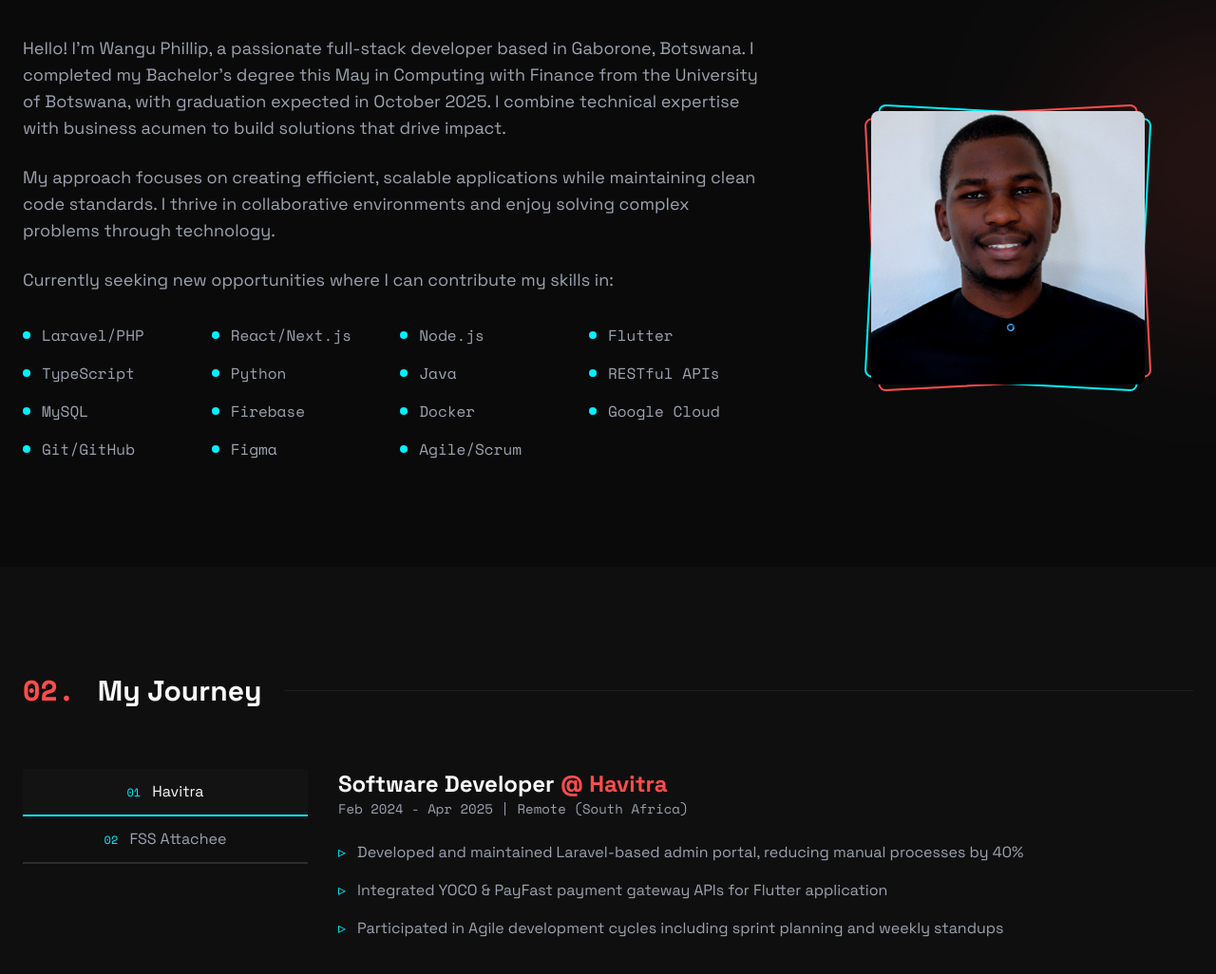
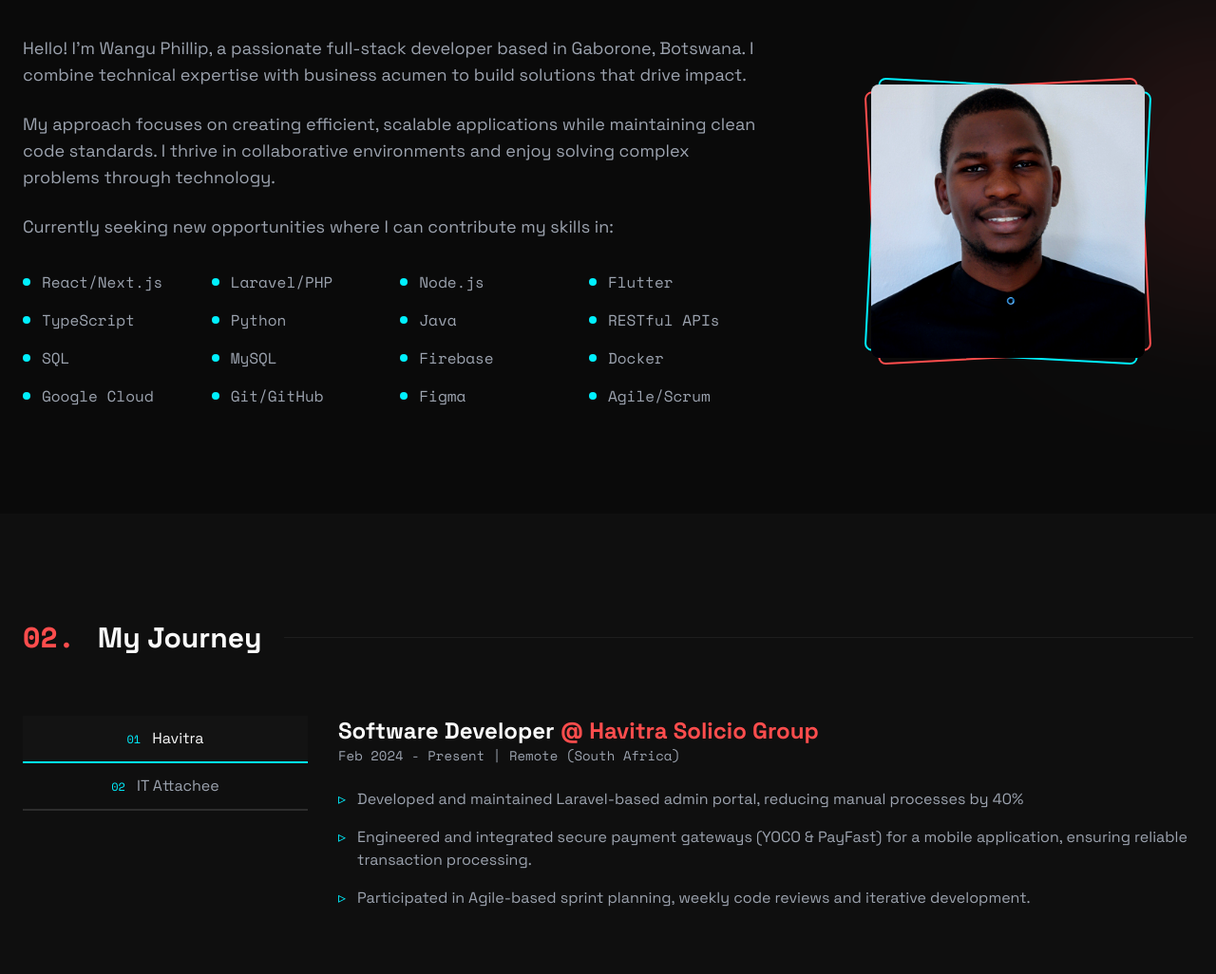
Before and after one commit to Wangu-Phillip/portfolio, a plain HTML site: page index.html in a window 1280 px wide. Shown: the part 976-2002 px from the top of the page at 95% size. Drawn offline with nearby package versions, Linux system fonts and the light colour scheme.

Commit message:
Update: my journey & skills section

```diff
--- a/index.html
+++ b/index.html
@@ -239,7 +239,7 @@
                     I build <span class="text-primary">digital solutions</span>.
                 </h2>
                 <p class="max-w-2xl text-gray-400 mb-10 text-lg">
-                    Full-stack developer specializing in Laravel, React/Next.js, and mobile development. Currently
+                    Software developer specializing in web and mobile development. Currently
                     seeking new opportunities to create impactful digital experiences. Open to remote and in-person
                     roles.
                 </p>
@@ -275,9 +275,7 @@
                     <div class="space-y-6 text-gray-400 text-lg">
                         <p>
                             Hello! I'm Wangu Phillip, a passionate full-stack developer based in Gaborone, Botswana. I
-                            completed my Bachelor's degree this May in Computing with Finance from the University of
-                            Botswana, with graduation expected in October 2025. I combine technical expertise with
-                            business acumen to build solutions that drive impact.
+                            combine technical expertise with business acumen to build solutions that drive impact.
                         </p>
                         <p>
                             My approach focuses on creating efficient, scalable applications while maintaining clean
@@ -292,11 +290,11 @@
                     <div class="grid grid-cols-4 gap-4 mt-8">
                         <div class="flex items-center">
                             <span class="w-2 h-2 bg-secondary rounded-full mr-3"></span>
-                            <span class="text-gray-400 font-mono">Laravel/PHP</span>
+                            <span class="text-gray-400 font-mono">React/Next.js</span>
                         </div>
                         <div class="flex items-center">
                             <span class="w-2 h-2 bg-secondary rounded-full mr-3"></span>
-                            <span class="text-gray-400 font-mono">React/Next.js</span>
+                            <span class="text-gray-400 font-mono">Laravel/PHP</span>
                         </div>
                         <div class="flex items-center">
                             <span class="w-2 h-2 bg-secondary rounded-full mr-3"></span>
@@ -322,7 +320,10 @@
                             <span class="w-2 h-2 bg-secondary rounded-full mr-3"></span>
                             <span class="text-gray-400 font-mono">RESTful APIs</span>
                         </div>
-
+                        <div class="flex items-center">
+                            <span class="w-2 h-2 bg-secondary rounded-full mr-3"></span>
+                            <span class="text-gray-400 font-mono">SQL</span>
+                        </div>
                         <div class="flex items-center">
                             <span class="w-2 h-2 bg-secondary rounded-full mr-3"></span>
                             <span class="text-gray-400 font-mono">MySQL</span>
@@ -396,7 +397,7 @@
                             class="experience-tab px-4 py-3 border-l-2 md:border-l-0 md:border-b-2 border-gray-700 text-gray-400 hover:text-light whitespace-nowrap transition-all duration-300"
                             data-tab="tab2">
                             <span class="font-mono text-xs text-secondary mr-2">02</span>
-                            FSS Attachee
+                            IT Attachee
                         </button>
                     </div>
                 </div>
@@ -404,9 +405,9 @@
                 <div class="md:w-3/4 mt-6 md:mt-0">
                     <div class="experience-content" id="tab1">
                         <h3 class="text-2xl font-bold">
-                            Software Developer <span class="text-primary">@ Havitra</span>
+                            Software Developer <span class="text-primary">@ Havitra Solicio Group</span>
                         </h3>
-                        <p class="text-gray-400 font-mono text-sm mb-6">Feb 2024 - Apr 2025 | Remote (South Africa)</p>
+                        <p class="text-gray-400 font-mono text-sm mb-6">Feb 2024 - Present | Remote (South Africa)</p>
                         <ul class="space-y-4 text-gray-400">
                             <li class="flex">
                                 <span class="text-secondary mr-3">▹</span>
@@ -415,12 +416,13 @@
                             </li>
                             <li class="flex">
                                 <span class="text-secondary mr-3">▹</span>
-                                <span>Integrated YOCO & PayFast payment gateway APIs for Flutter application</span>
+                                <span>Engineered and integrated secure payment gateways (YOCO & PayFast) for a mobile
+                                    application, ensuring reliable transaction processing.</span>
                             </li>
                             <li class="flex">
                                 <span class="text-secondary mr-3">▹</span>
-                                <span>Participated in Agile development cycles including sprint planning and weekly
-                                    standups</span>
+                                <span>Participated in Agile-based sprint planning, weekly code reviews and iterative
+                                    development.</span>
                             </li>
                         </ul>
                     </div>
@@ -433,15 +435,15 @@
                         <ul class="space-y-4 text-gray-400">
                             <li class="flex">
                                 <span class="text-secondary mr-3">▹</span>
-                                <span>Troubleshot and repaired student laptops, achieving 95% resolution rate</span>
+                                <span>Provided technical support for student and staff devices </span>
                             </li>
                             <li class="flex">
                                 <span class="text-secondary mr-3">▹</span>
-                                <span>Stabilized school network infrastructure for 500+ users</span>
+                                <span>Helped maintain stable network connectivity</span>
                             </li>
                             <li class="flex">
                                 <span class="text-secondary mr-3">▹</span>
-                                <span>Managed Ed-Admin database system for student records</span>
+                                <span>Supported data entry and management using the Ed-Admin Database system</span>
                             </li>
                         </ul>
                     </div>
@@ -517,7 +519,8 @@
                             </div>
                         </div>
                         <div class="flex space-x-4">
-                            <a href="https://github.com/Wangu-Phillip/HenVision" class="text-gray-400 hover:text-secondary transition-all duration-300">
+                            <a href="https://github.com/Wangu-Phillip/HenVision"
+                                class="text-gray-400 hover:text-secondary transition-all duration-300">
                                 <i class="fab fa-github text-xl"></i>
                             </a>
                         </div>
```
